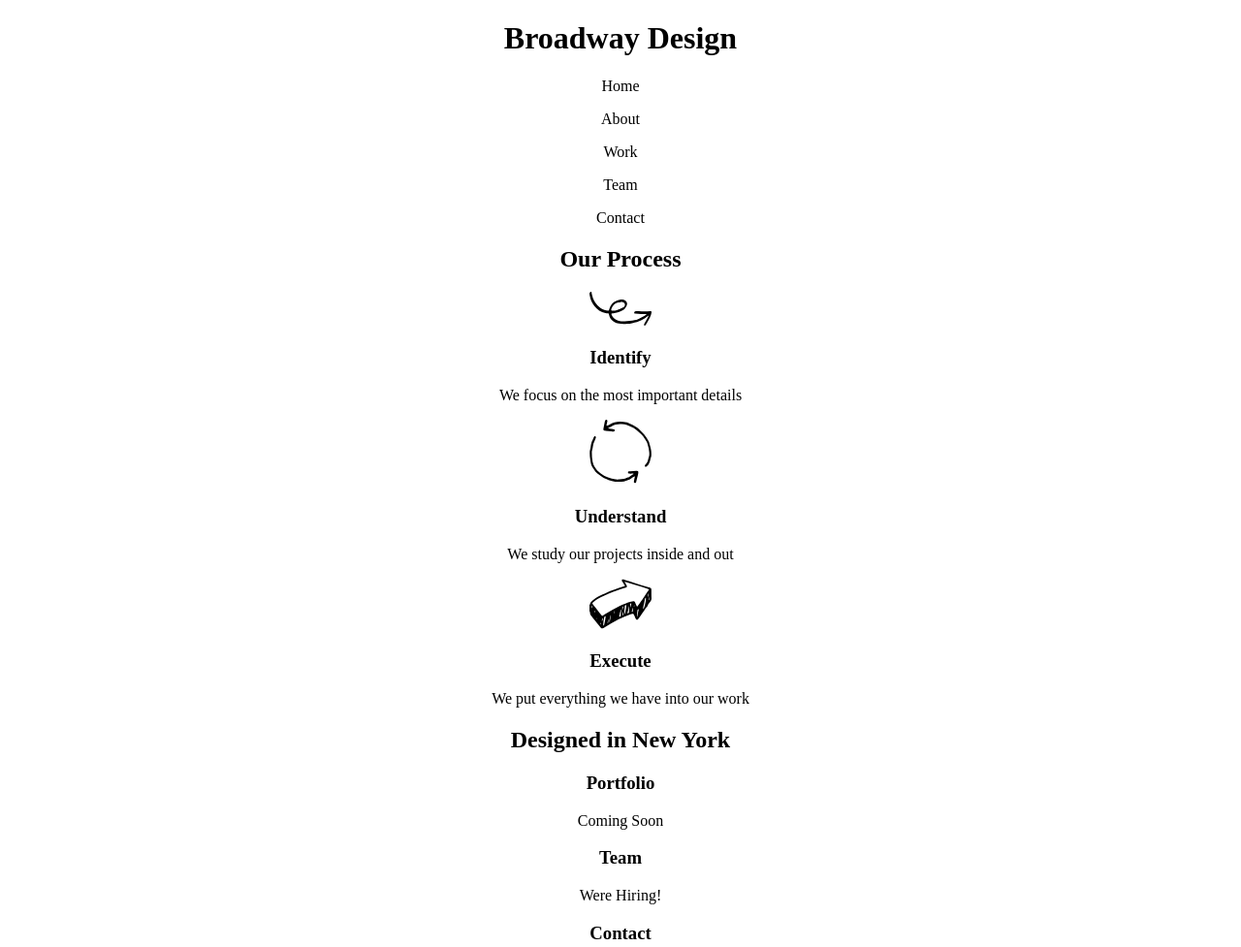
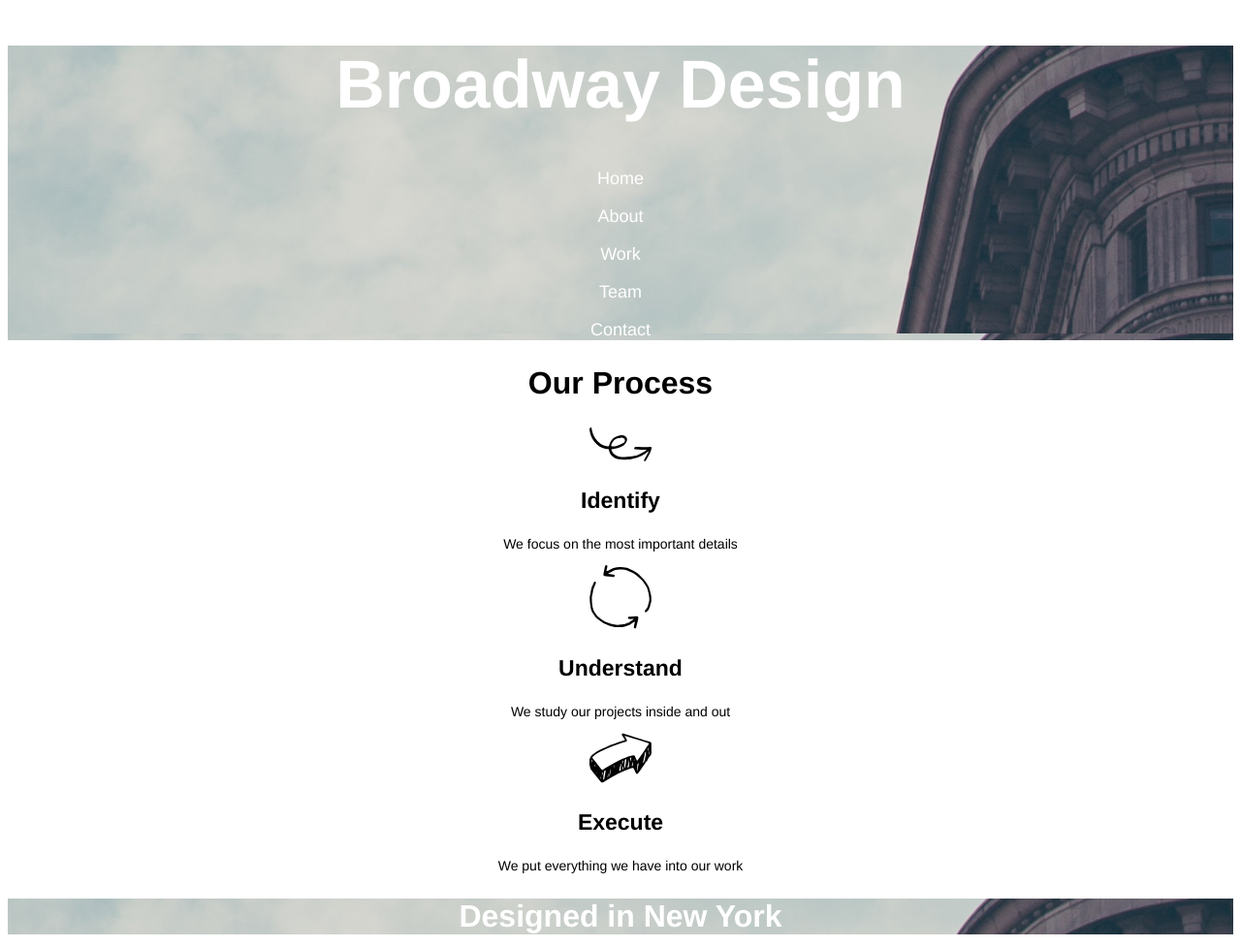
Before and after one commit to osmith17/broadwaydesign, a plain HTML site: page index.html in a window 1280 px wide. Shown: the top 977 px of the page at 97% size. Drawn offline with Linux system fonts and the light colour scheme.

Commit message:
added basic css

```diff
--- a/index.html
+++ b/index.html
@@ -6,8 +6,10 @@
   <link href="resources/css/index.css" type="text/css" rel="stylesheet">
 </head>
 <body>
+
   <!-- Main header and background image -->
-  <h1>Broadway Design</h1>
+  <div class="main">
+    <h1 class="mainhead">Broadway Design</h1>
     <!-- navigation -->
     <div clas="navigation">
       <p class="nav">Home</p>
@@ -15,6 +17,7 @@
       <p class="nav">Work</p>
       <p class="nav">Team</p>
       <p class="nav">Contact</p>
+    </div>
   </div>
   <!-- about -->
   <div class="profile">
@@ -58,6 +61,8 @@
     <p>Twitter: @test</p>
   </div>
 
+  <!-- Bottom copywrite and link -->
+
 
 
 </body>
--- a/resources/css/index.css
+++ b/resources/css/index.css
@@ -1,4 +1,32 @@
-html{
+body{
   text-align:center;
-
+  font-family: Helvetica;
 }
+h2{
+  font-weight: bold;
+  font-size:32px;
+}
+h3{
+  font-weight: bold;
+  font-size:23px;
+}
+.main,.middleheading{
+  background-image:url("../the-flatiron-building.png");
+}
+p{
+  font-size: 14px;
+}
+.nav{
+  font-size: 18px;
+  color: white;
+}
+.mainhead{
+    font-size: 70px;
+    color: white;
+    font-weight: bold;
+}
+.middleheading{
+  font-weight: bold;
+  font-size:23px;
+  color: white;
+}
```
Lines whose indentation alone changed are shown as unchanged.
